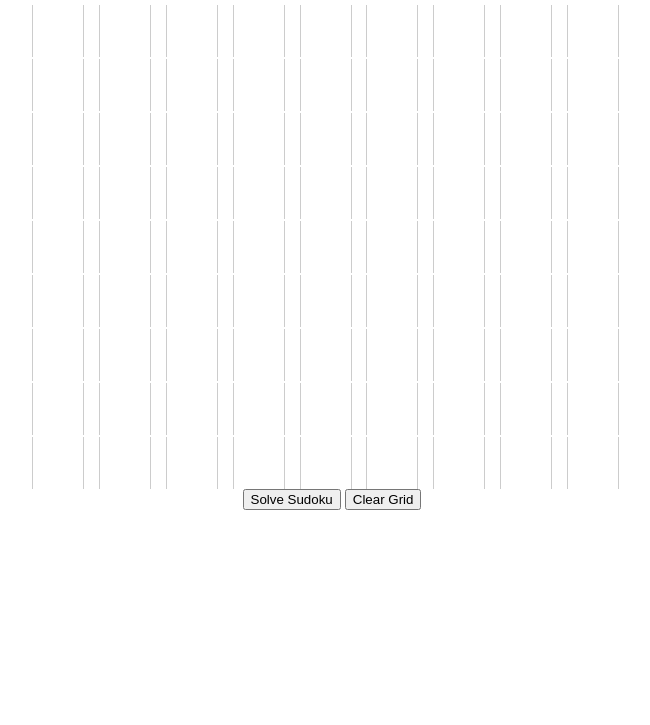
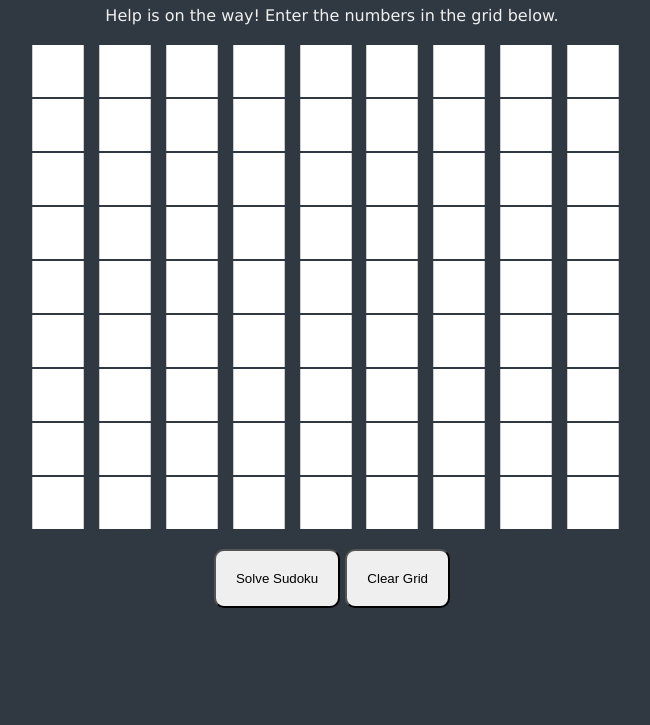
Before and after one commit to mleanca/Python-Odyssey-Sigmoid, a plain HTML site: page SudokuSolver/index.html in a window 1280 px wide. Shown: the part 75-800 px from the top of the page, without its empty margins (308-958 px from the left). Drawn offline with Linux system fonts and the light colour scheme.

Commit message:
Modified

```diff
--- a/SudokuSolver/index.html
+++ b/SudokuSolver/index.html
@@ -9,6 +9,7 @@
 <body>
     <div class="container">
         <h1>Sudoku Solver</h1>
+        <p>Help is on the way! Enter the numbers in the grid below.</p>
         <div id="grid-container" class="grid-container"></div>
         <button id="solve-btn">Solve Sudoku</button>
         <button id="clear-btn">Clear Grid</button>
--- a/SudokuSolver/stylesheet.css
+++ b/SudokuSolver/stylesheet.css
@@ -1,3 +1,18 @@
+:root {
+    --color-gray: #303842;
+    --color-red: #be3143;
+    --color-white: #f0f0f0;
+}
+
+body {
+    background-color: var(--color-gray);
+    font-family: Verdana, Geneva, Tahoma, sans-serif;
+}
+
+h1, p {
+    color: var(--color-white);
+}
+
 .container {
     max-width: 600px;
     margin: 0 auto;
@@ -27,3 +42,9 @@
     border: none;
     outline: none;
 }
+
+button {
+    margin-top: 20px;
+    padding: 20px;
+    border-radius: 10px;
+}
```
Also changed, not shown: 1 other file.
